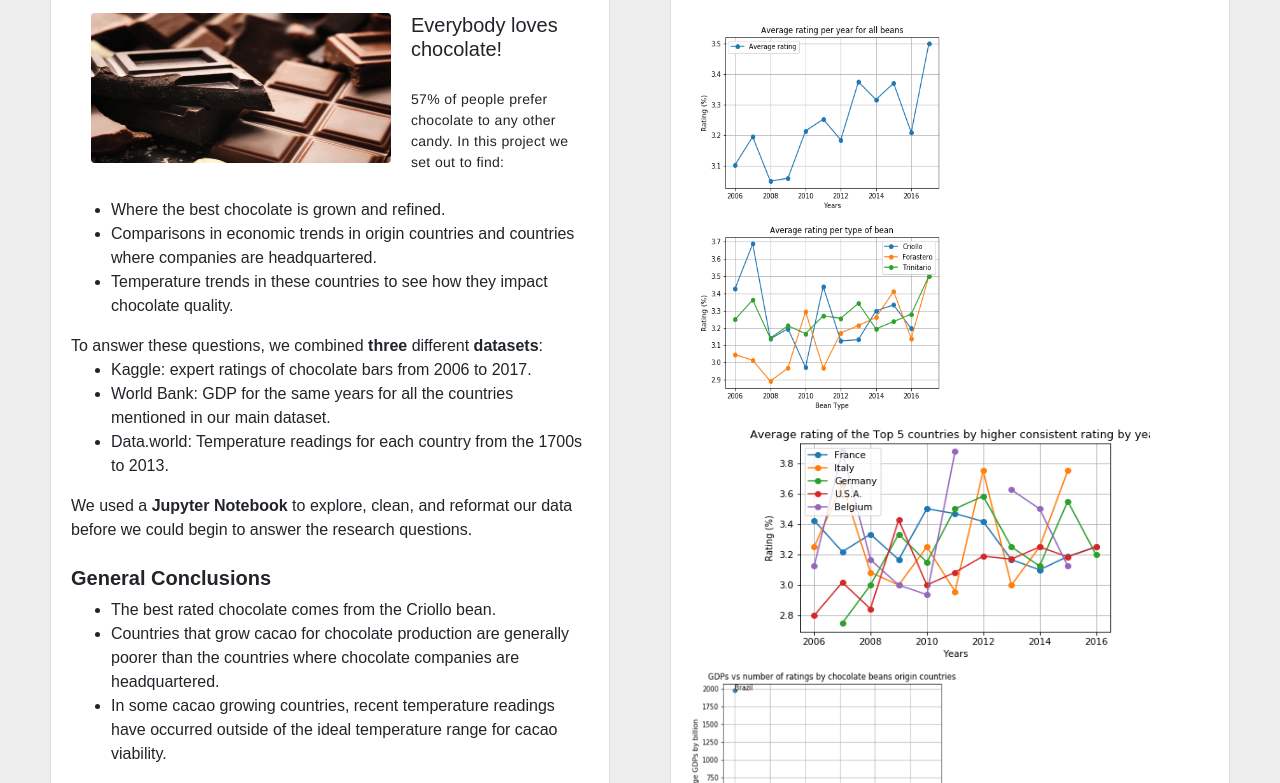
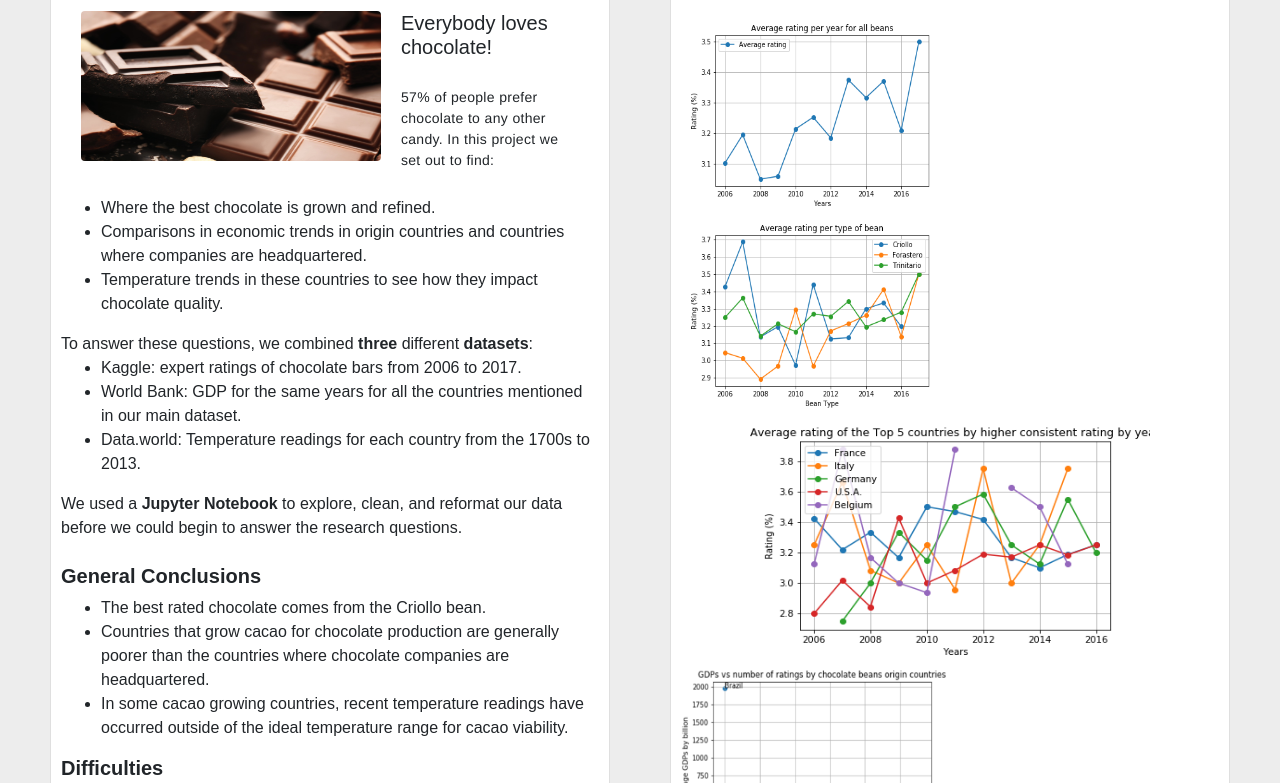
Before and after one commit to ik28ik/iris28kurti.github.io, a plain HTML site: page climateandchocolate/index.html in a window 1280 px wide. Shown: the part 185-968 px from the top of the page. Drawn offline with nearby package versions, Linux system fonts and the light colour scheme.

Commit message:
climateandchocolate

```diff
--- a/climateandchocolate/assets/style weather.css
+++ b/climateandchocolate/assets/style weather.css
@@ -17,6 +17,12 @@
   margin: 8px 0;
   padding: 100px 20px;
 
+}
+
+.card-body{
+  margin: 8px 0;
+  padding: 10px 10px;
+  margin-right: .1px;
 }
 
 .card-title{
@@ -40,7 +46,6 @@ padding: 10px 10px;
 footer {
   position: absolute;
   bottom: 0;
-
   width: 100%;
   height: 60px;
   margin-top: 30px;
```
